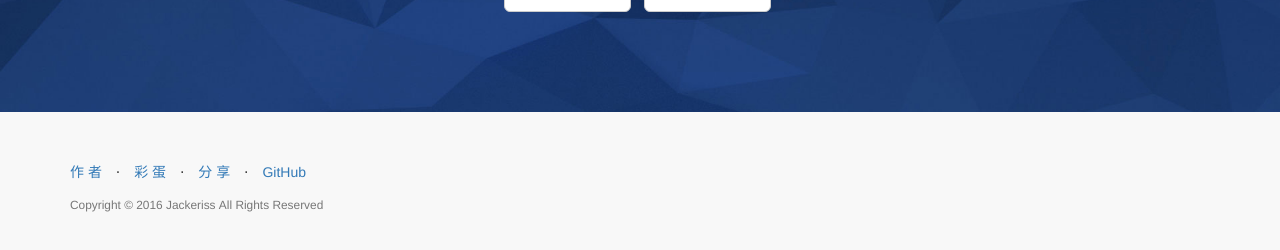
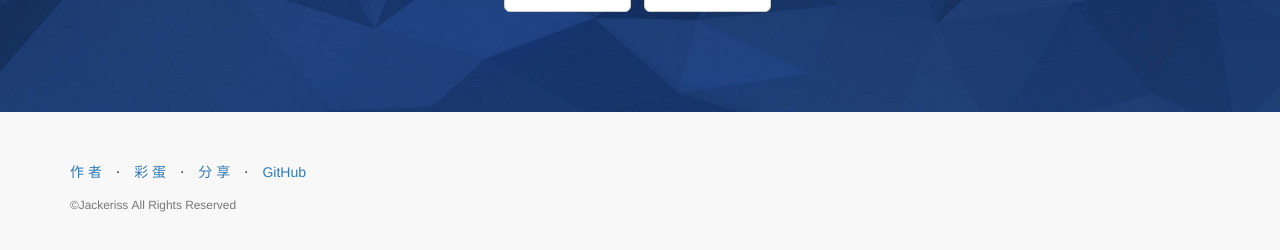
Before and after one commit to Jackeriss/Jackeriss.github.io, a plain HTML site: page companions/index.html in a window 1280 px wide. Shown: the part 4064-4314 px from the top of the page. Drawn offline with nearby package versions, Linux system fonts and the light colour scheme.

Commit message:
Update index.html

```diff
--- a/companions/index.html
+++ b/companions/index.html
@@ -295,7 +295,7 @@
                             <a href="https://github.com/Jackeriss/Companions" target="_blank">GitHub</a>
                         </li>
                     </ul>
-                    <p class="copyright text-muted small">Copyright&nbsp;&copy;&nbsp;2016&nbsp;Jackeriss&nbsp;All Rights Reserved</p>
+                    <p class="copyright text-muted small">&copyJackeriss&nbsp;All Rights Reserved</p>
                 </div>
             </div>
         </div>
```
